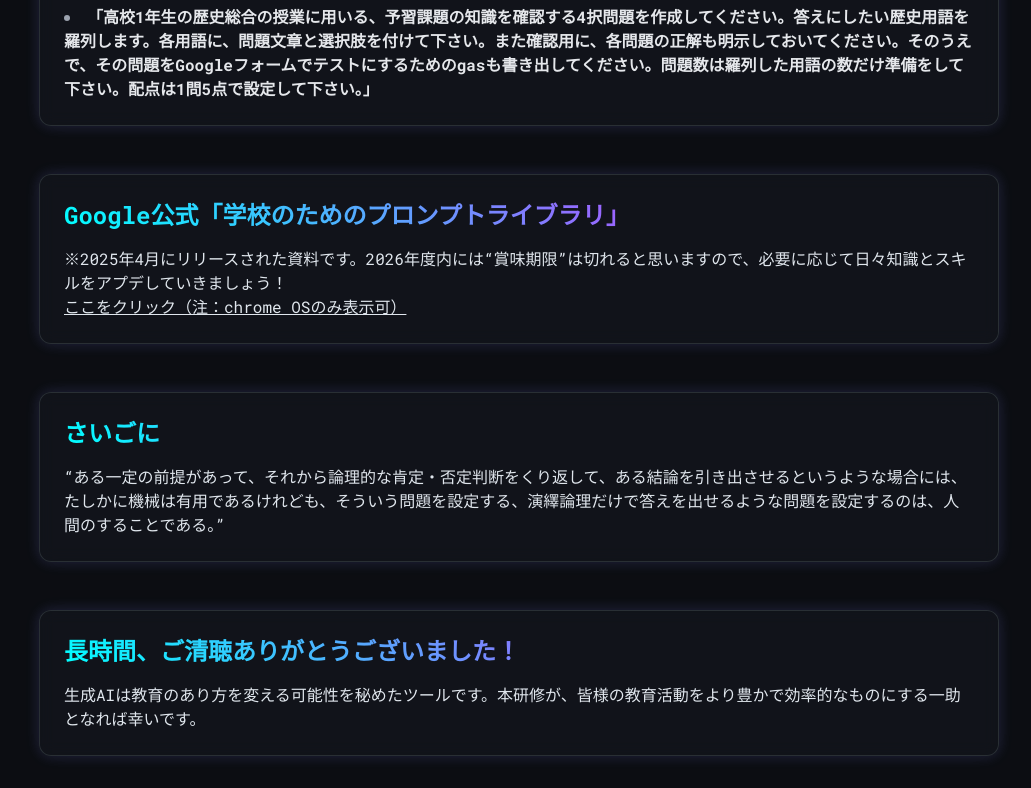
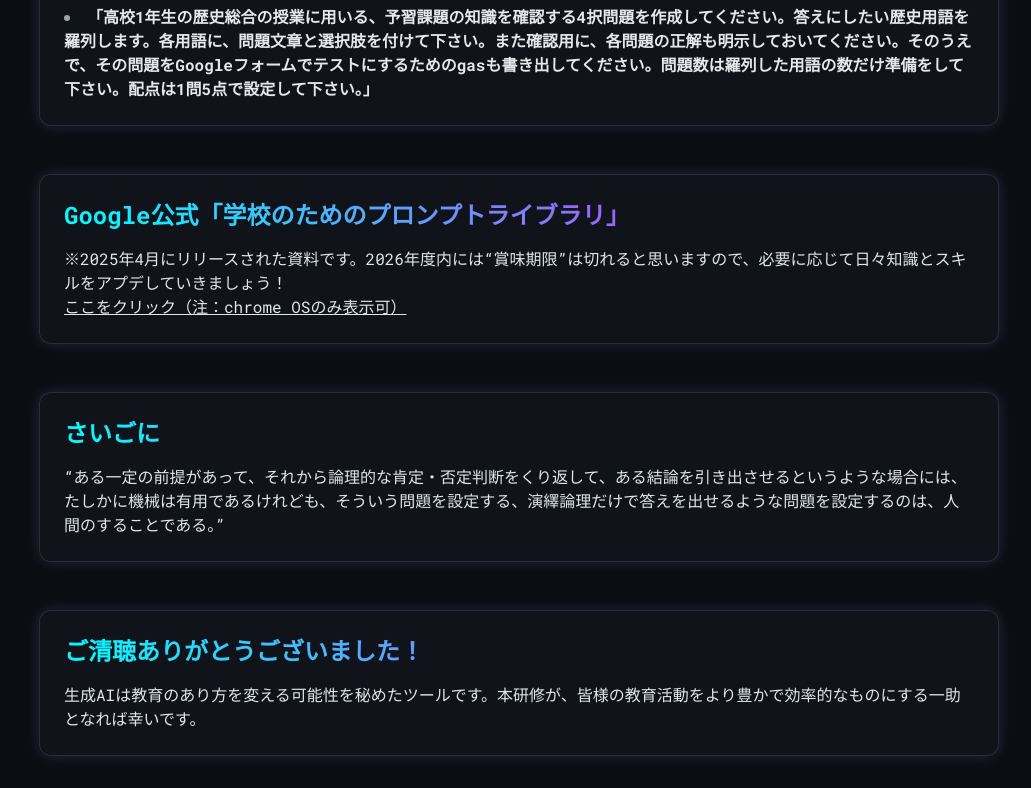
Before and after one commit to inoken1028/sophia-fukuoka-kensyu2025_08_21, a plain HTML site: page index.html in a window 1280 px wide. Shown: the part 2236-3024 px from the top of the page, without its empty margins (249-1280 px from the left). Drawn offline with nearby package versions, Linux system fonts and the light colour scheme.

Commit message:
Update index.html

```diff
--- a/index.html
+++ b/index.html
@@ -169,7 +169,7 @@
             </section>
 
             <section id="conclusion" class="glowing-card p-6 rounded-xl">
-                <h3 class="text-2xl font-bold mb-4 neon-gradient">長時間、ご清聴ありがとうございました！</h3>
+                <h3 class="text-2xl font-bold mb-4 neon-gradient">ご清聴ありがとうございました！</h3>
                 <p>生成AIは教育のあり方を変える可能性を秘めたツールです。本研修が、皆様の教育活動をより豊かで効率的なものにする一助となれば幸いです。</p>
             </section>
         </article>
```
